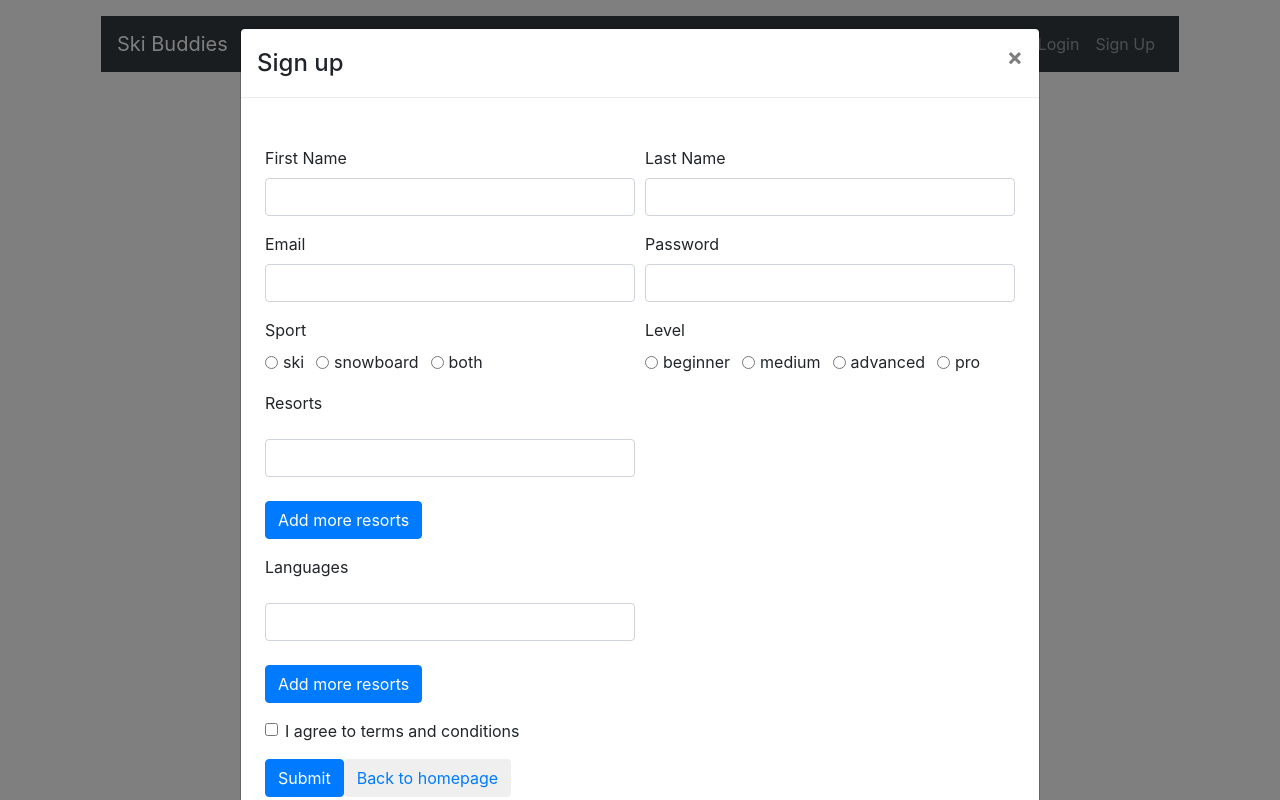
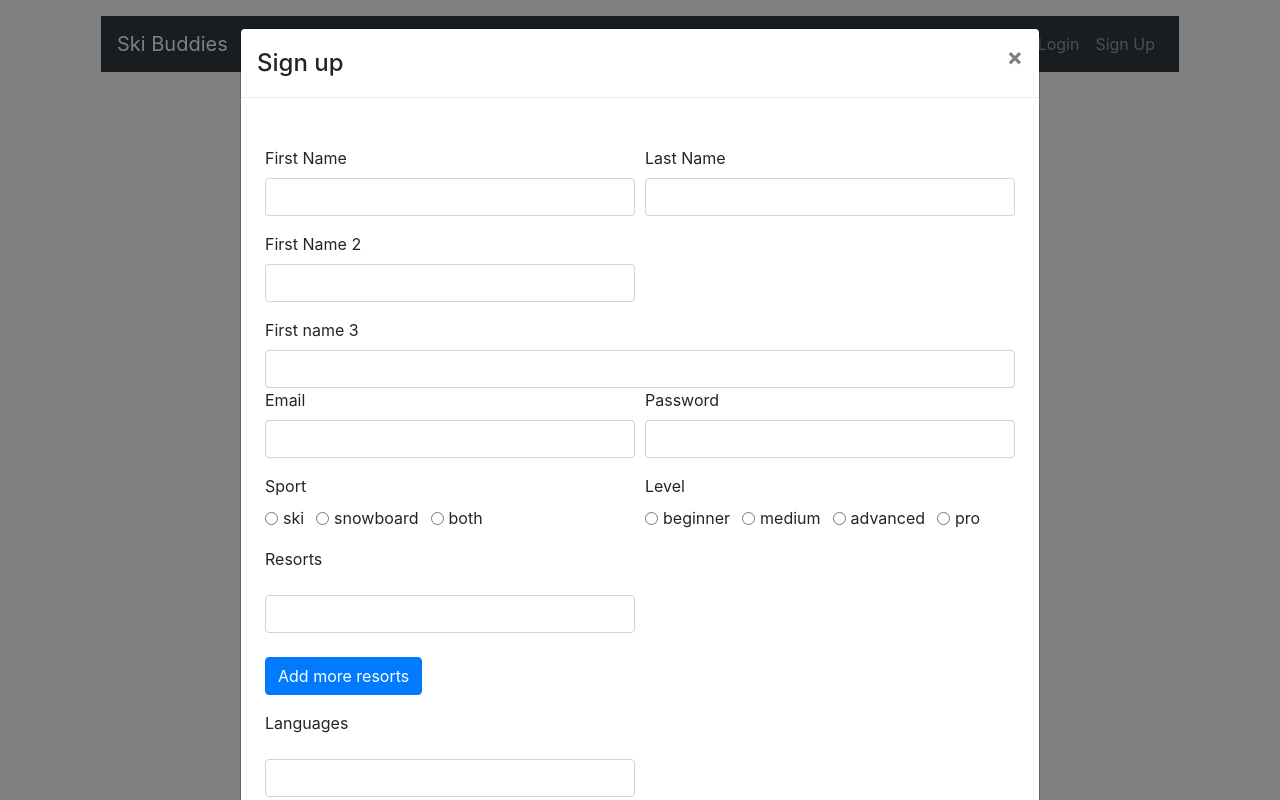
Before and after one commit to stefi23/ski-with-me, a React (Create React App) app in the folder client/: page /register in a window 1280 px wide. Built offline with nearby package versions, Linux system fonts and the light colour scheme; no server answers.

Commit message:
added a custom hook

```diff
--- /dev/null
+++ b/client/src/components/InputBox.js
@@ -0,0 +1,17 @@
+import React from "react";
+
+function InputBox({title,value,onChange}){
+    return(
+    <> <label>{title}</label>
+            <input
+                  type="text"
+                  className="form-control"
+                  name={value}
+                  value={value}
+                  onChange={onChange}
+                />
+        </>
+    )
+}
+
+export default InputBox;
--- a/client/src/components/Register.js
+++ b/client/src/components/Register.js
@@ -2,11 +2,23 @@ import React, {useState} from "react";
 import axios from "axios";
 import { Link, withRouter, useHistory } from "react-router-dom";
 import MultipleComponent from "./MultipleInput";
+import InputBox from "./InputBox"
 import { Modal, Button } from "react-bootstrap";
+
+
+const useInput = () => {
+  const [value, setValue] = useState("")
+  function handleInputChange(event){
+    setValue(event.target.value)
+  }
+  return [value, handleInputChange]
+}
 
 
 function Register(props) {
   const [firstName, setFirstName ] = useState("");
+  const [firstName2, handleFirstName2Change ] = useInput()
+
   const [lastName, setLastName ] = useState("");
   const [email, setEmail ] = useState("");
   const [password, setPassword ] = useState("");
@@ -96,6 +108,11 @@ function Register(props) {
                   value={firstName}
                   onChange={handleFirstName}
                 />
+                {/* <InputBox
+                  title="First name"
+                  value={firstName}
+                  onChange={handleFirstNameChange}
+                />*/}
               </div>
               <div className="form-group col-md-6">
                 <label>Last Name</label>
@@ -107,7 +124,26 @@ function Register(props) {
                   onChange={handleLastName}
                 />
               </div>
+               <div className="form-group col-md-6">
+                <label>First Name 2</label>
+                {/* test custom hook*/}
+                <input
+                  type="text"
+                  className="form-control"
+                  name="lastName"
+                  value={firstName2}
+                  onChange={handleFirstName2Change}
+                />
+              </div>
+              <h1>{firstName2}</h1>
+              {/* test end */}
             </div>
+            {/* to check Input Box component !!*/}
+                 <InputBox
+              title="First name 3"
+              items={firstName2}
+              onChange={handleFirstName2Change}
+            />
             <div className="form-row">
               <div className="form-group col-md-6">
                 <label>Email</label>
@@ -237,6 +273,7 @@ function Register(props) {
                   <label className="form-check-label" for="inlineRadio3">
                     pro
                   </label>
+
                 </div>
               </div>
             </div>
```
